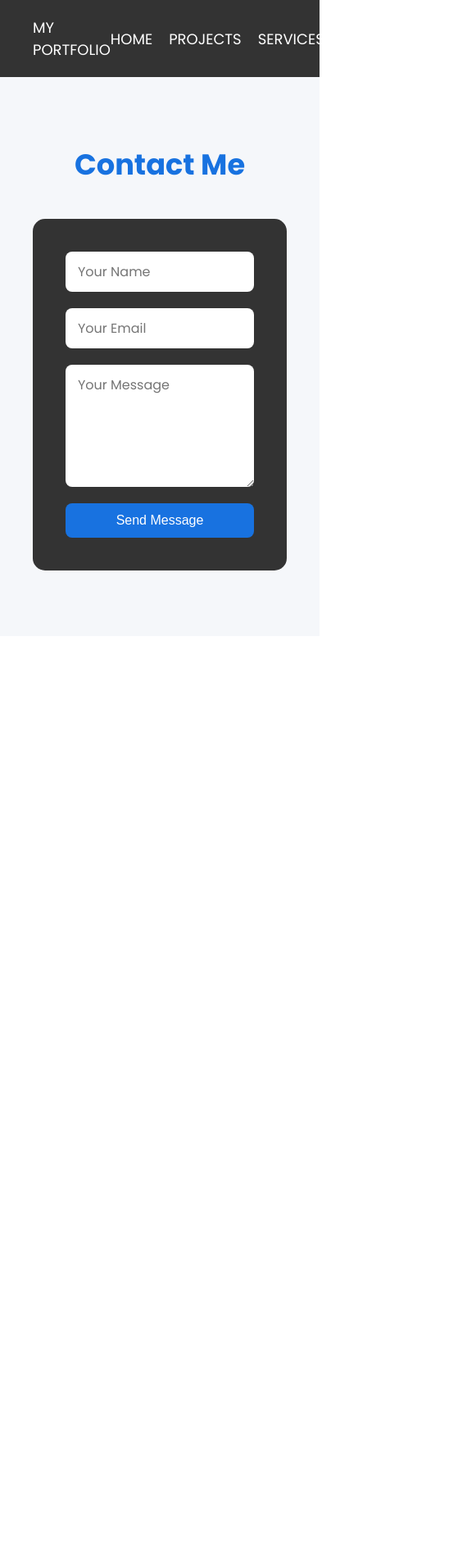
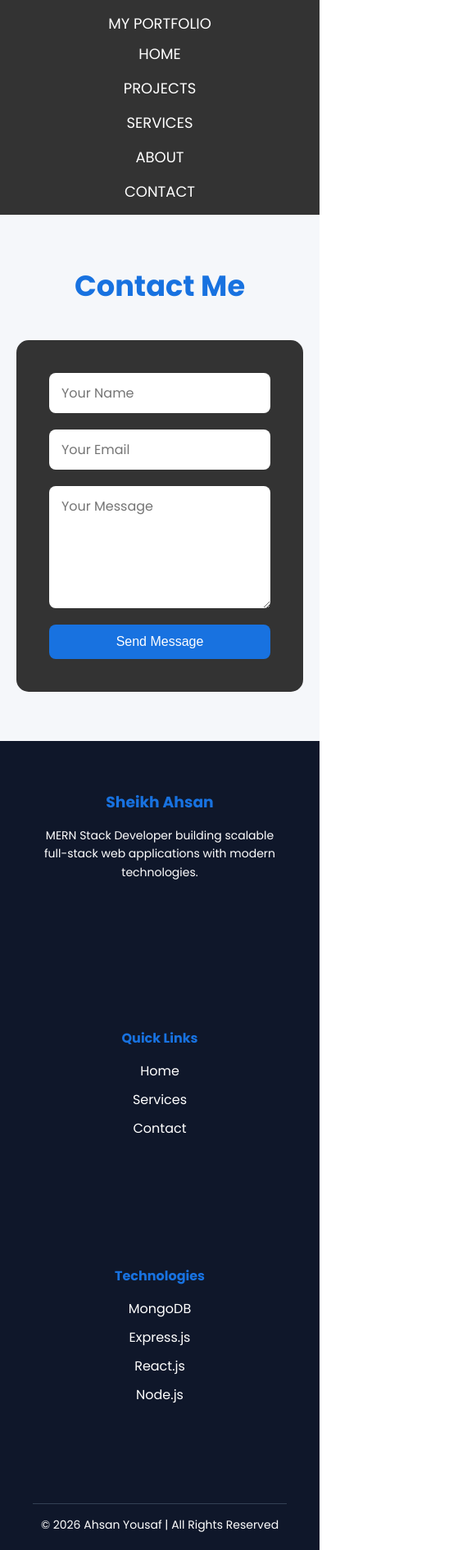
Before and after one commit to ahsanyousaf786/Elktech-intership-mernstack, a React (Vite) app in the folder my-portfolio/: page /contact in a window 390 px wide. Shown: the whole page at 82% size, 581 px wide, since content can reach past the window. Before the commit the page ends 844 px from the top, so only its background shows below. Built offline with nearby package versions, Linux system fonts and the light colour scheme.

Commit message:
updated app.jsx and index.css

```diff
--- a/my-portfolio/src/App.jsx
+++ b/my-portfolio/src/App.jsx
@@ -7,6 +7,7 @@ import Home from "./pages/Home.jsx";
 import ServicesPage from "./pages/ServicesPage.jsx";
 import Contact from "./pages/Contact.jsx";
 import Projects from "./components/Projects.jsx";
+import Footer from "./components/Footer.jsx";
 
 import "./index.css";
 
@@ -22,6 +23,8 @@ function App() {
         <Route path="/about" element={<About />} />
         <Route path="/projects" element={<Projects />} />
       </Routes>
+
+      <Footer />
     </>
   );
 }
--- a/my-portfolio/src/index.css
+++ b/my-portfolio/src/index.css
@@ -116,6 +116,7 @@ body {
   display: flex;
   flex-direction: column;
   border-radius: 15px;
+  border: #1872e0 solid 2px;
   overflow: hidden;
   transition: transform 0.3s ease, box-shadow 0.3s ease;
 }
@@ -391,3 +392,179 @@ body {
   font-size: 0.8rem;
   font-weight: 500;
 }
+
+/* ========= Footer CSS =========  */
+.footer {
+  background-color: #0f172a;
+  color: white;
+  padding: 60px 40px 20px 40px;
+}
+
+.footer-container {
+  max-width: 1200px;
+  margin: auto;
+  display: flex;
+  justify-content: space-between;
+  flex-wrap: wrap;
+  gap: 40px;
+}
+
+.footer-section {
+  flex: 1 1 250px;
+}
+
+.footer-section h3,
+.footer-section h4 {
+  margin-bottom: 15px;
+  color: #1872e0;
+}
+
+.footer-section p {
+  line-height: 1.6;
+  font-size: 14px;
+}
+
+.footer-section ul {
+  list-style: none;
+  padding: 0;
+}
+
+.footer-section ul li {
+  margin-bottom: 10px;
+}
+
+.footer-section ul li a {
+  text-decoration: none;
+  color: white;
+  transition: color 0.3s ease;
+}
+
+.footer-section ul li a:hover {
+  color: #1872e0;
+}
+
+.footer-bottom {
+  text-align: center;
+  margin-top: 40px;
+  border-top: 1px solid #334155;
+  padding-top: 15px;
+  font-size: 14px;
+}
+
+/* ============================= */
+/* ========= RESPONSIVE ========= */
+/* ============================= */
+
+/* -------- Tablets (1024px and below) -------- */
+@media (max-width: 1024px) {
+
+  /* Navbar */
+  .navbar {
+    padding: 15px 20px;
+  }
+
+  .navbar-lists ul {
+    gap: 15px;
+  }
+
+  /* Hero */
+  .hero {
+    height: auto;
+  }
+
+  .hero-img-section img {
+    height: 300px;
+  }
+
+  .hero-text {
+    position: static;
+    padding: 20px;
+    font-size: 1.5rem;
+    text-align: center;
+  }
+
+  /* Services */
+  .service-card {
+    flex: 0 0 48%;
+  }
+
+  /* About */
+  .about-container {
+    flex-direction: column;
+  }
+
+  /* Projects */
+  .projects-container {
+    justify-content: center;
+  }
+
+  .project-card {
+    flex: 0 0 48%;
+  }
+
+}
+
+
+/* -------- Mobile (768px and below) -------- */
+@media (max-width: 768px) {
+
+  /* Navbar */
+  .navbar {
+    flex-direction: column;
+    gap: 10px;
+    text-align: center;
+  }
+
+  .navbar-lists ul {
+    flex-direction: column;
+    align-items: center;
+  }
+
+  /* Hero */
+  .hero-img-section img {
+    height: 250px;
+  }
+
+  .hero-text {
+    font-size: 1.2rem;
+  }
+
+  /* Services */
+  .services-container {
+    justify-content: center;
+  }
+
+  .service-card {
+    flex: 0 0 100%;
+  }
+
+  /* About */
+  .about-page {
+    padding: 60px 20px;
+  }
+
+  .about-left,
+  .about-right {
+    min-width: 100%;
+  }
+
+  /* Projects */
+  .projects {
+    padding: 60px 20px;
+  }
+
+  .project-card {
+    flex: 0 0 100%;
+  }
+
+  /* Contact */
+  .contact-page {
+    padding: 60px 20px;
+  }
+
+  /* Footer */
+  .footer-container {
+    flex-direction: column;
+    text-align: center;
+  }
+}
```
